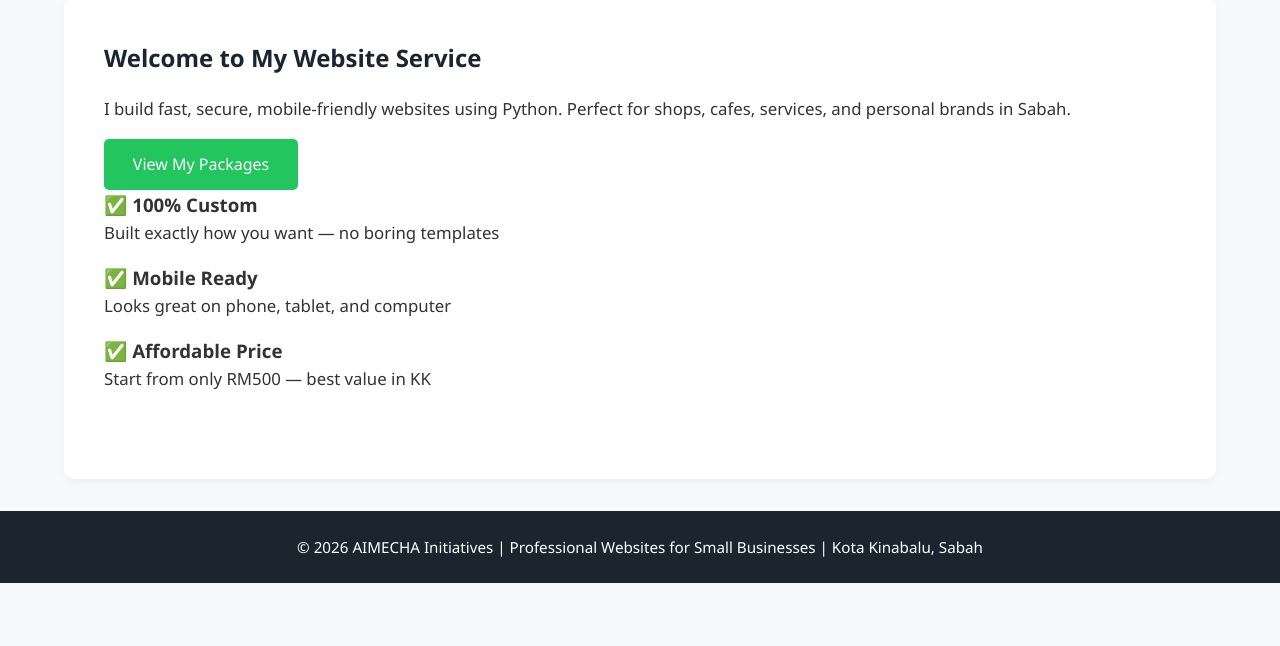
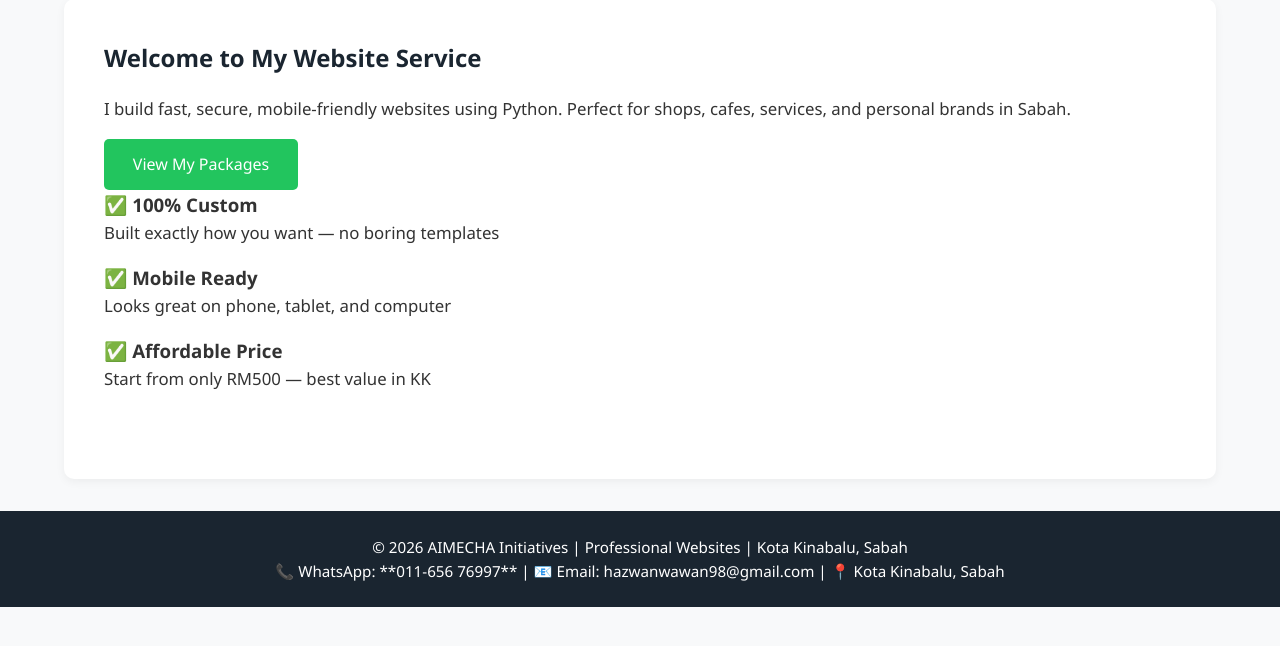
Before and after one commit to EUR-ING-Tc-HazwanHosdi/AIMECHA-Initiatives, a Flask app: page / in a window 1280 px wide. Shown: the part 110-756 px from the top of the page. Run offline with Flask 3, Linux system fonts and the light colour scheme.

Commit message:
Update base.html

```diff
--- a/templates/base.html
+++ b/templates/base.html
@@ -26,10 +26,11 @@
     </div>
 
     <!-- Footer -->
-    <footer class="footer">
-        <div class="container">
-            <p>© 2026 AIMECHA Initiatives | Professional Websites for Small Businesses | Kota Kinabalu, Sabah</p>
-        </div>
-    </footer>
+   <footer class="footer">
+    <div class="container">
+        <p>© 2026 AIMECHA Initiatives | Professional Websites | Kota Kinabalu, Sabah</p>
+        <p>📞 WhatsApp: **011-656 76997** | 📧 Email: hazwanwawan98@gmail.com | 📍 Kota Kinabalu, Sabah</p>
+    </div>
+</footer>
 </body>
 </html>
```
